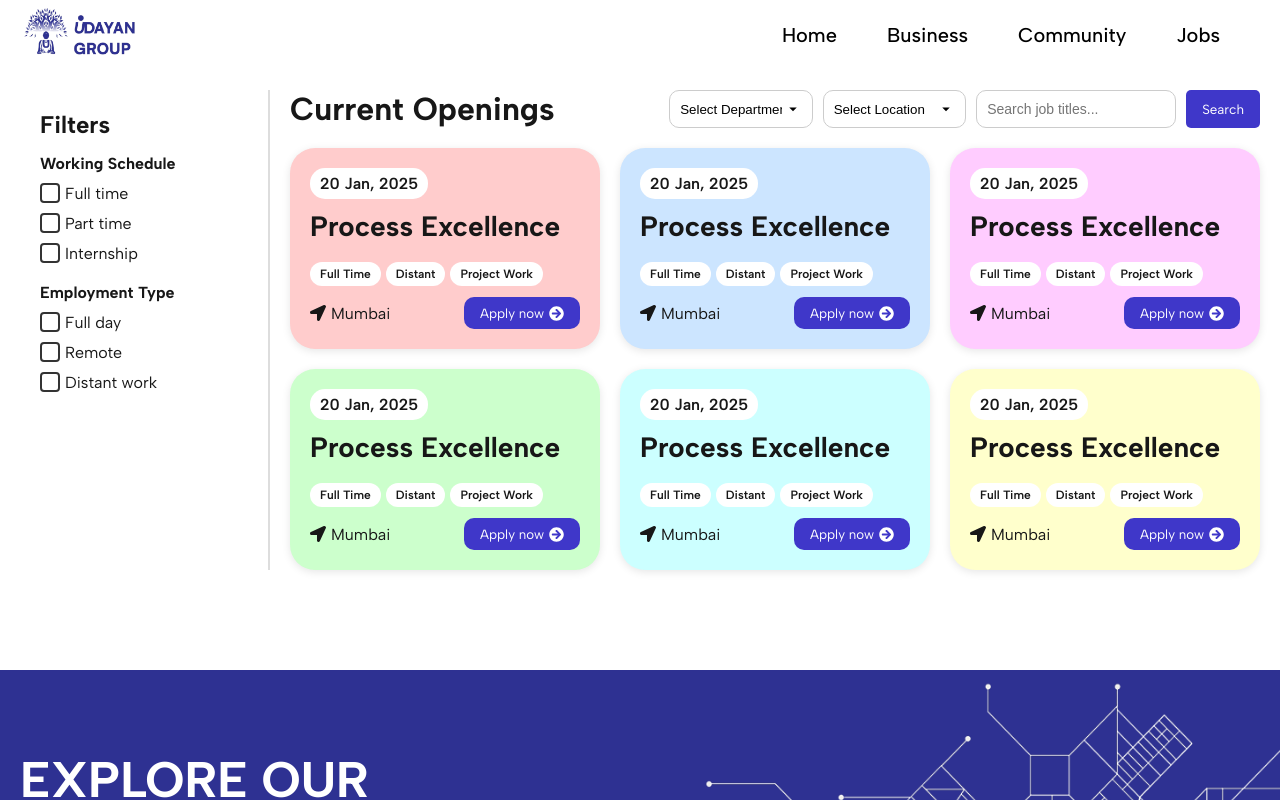
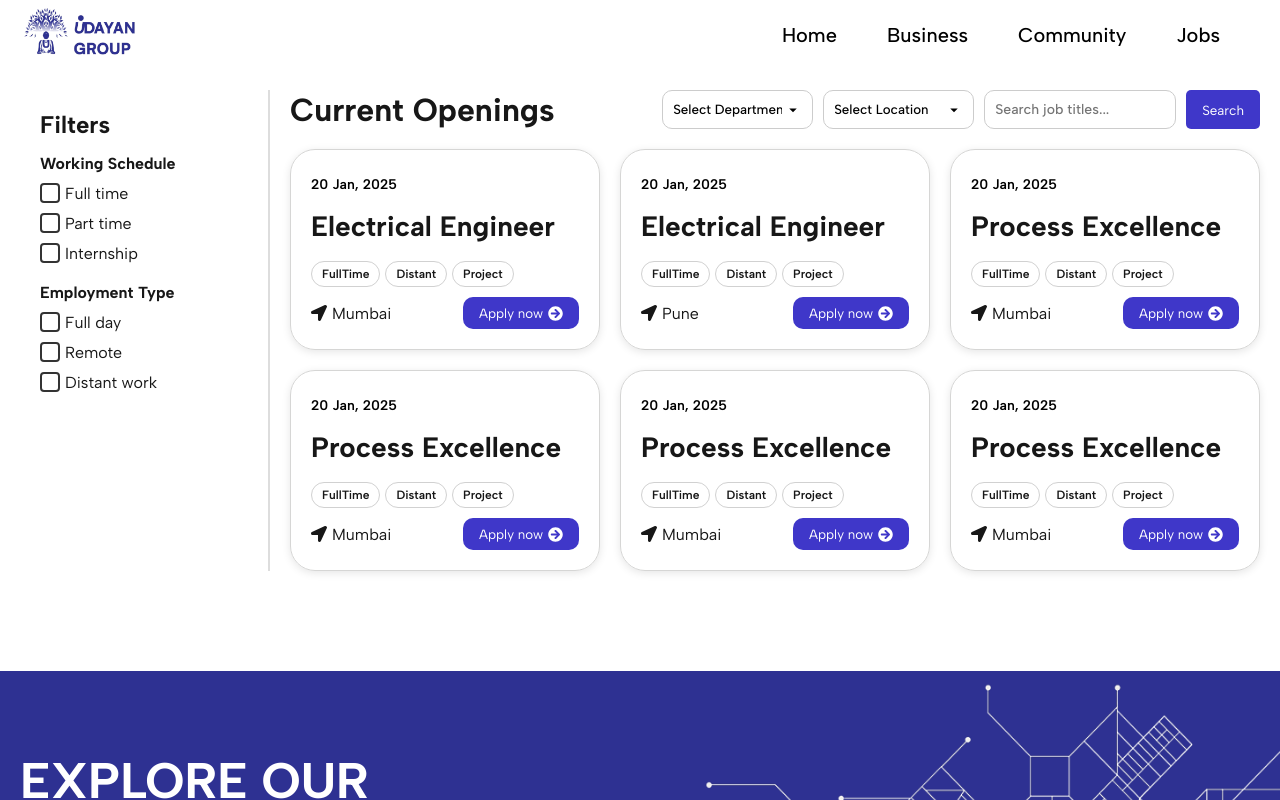
Before and after one commit to AmanSingh137/Udayan-Group, a Next.js app: page /jobs in a window 1280 px wide. Shown: the top 800 px of the page. Built offline with nearby package versions, Linux system fonts and the light colour scheme.

Commit message:
Jobs page completed

```diff
--- a/app/JobsPage.js
+++ b/app/JobsPage.js
@@ -7,15 +7,15 @@ const jobData = [
   {
     id: 1,
     date: "20 Jan, 2025",
-    title: "Process Excellence",
+    title: "Electrical Engineer",
     location: "Mumbai",
     color: "#FFCCCC",
   },
   {
     id: 2,
     date: "20 Jan, 2025",
-    title: "Process Excellence",
-    location: "Mumbai",
+    title: "Electrical Engineer",
+    location: "Pune",
     color: "#CCE5FF",
   },
   {
--- a/app/components/Jobs/JobCard.js
+++ b/app/components/Jobs/JobCard.js
@@ -4,15 +4,22 @@ import { FaArrowCircleRight, FaLocationArrow } from "react-icons/fa";
 
 const JobCard = ({ color, date, title, location }) => {
   return (
-    <div className={styles.card} style={{ backgroundColor: color }}>
+    <div
+      className={styles.card}
+      style={{
+        borderColor: "#d6d6d5",
+        borderWidth: 0.5,
+        borderStyle: "solid",
+      }}
+    >
       <div className={styles.cardHeader}>
         <span className={styles.date}>{date}</span>
       </div>
       <h3 className={styles.jobTitle}>{title}</h3>
       <div className={styles.tags}>
-        <span>Full Time</span>
+        <span>FullTime</span>
         <span>Distant</span>
-        <span>Project Work</span>
+        <span>Project</span>
       </div>
       <div className={styles.footer}>
         <div className={styles.location}>
--- a/app/jobs/Jobs.module.css
+++ b/app/jobs/Jobs.module.css
@@ -23,6 +23,10 @@
   width: 200px;
   background-color: #fff;
   outline: none;
+  font-family: "Albert Sans", sans-serif;
+  font-optical-sizing: auto;
+  color: black;
+  font-weight: 500;
 }
 .sidebar_heading {
   margin-bottom: 15px;
@@ -105,6 +109,10 @@
   background-size: 18px;
   cursor: pointer;
   color: #000;
+  font-family: "Albert Sans", sans-serif;
+  font-optical-sizing: auto;
+  outline: none;
+  font-weight: 500;
 }
 
 .dropdown_option {
@@ -144,10 +152,11 @@
 
 .date {
   background-color: white;
-  padding: 6px 10px;
+  padding: 6px 0px;
   border-radius: 15px;
-  font-size: 16px;
+  font-size: 14px;
   font-weight: 600;
+  color: black;
 }
 
 .jobTitle {
@@ -167,6 +176,7 @@
   font-size: 12px;
   margin-right: 5px;
   font-weight: 600;
+  border: 1px solid rgb(209, 209, 209);
 }
 
 .footer {
```
Also changed, not shown: app/components/Dashboard/Sidebar.js (added, +24 -0 lines), app/components/Dashboard/Sidebar.module.css (added, +55 -0 lines).
